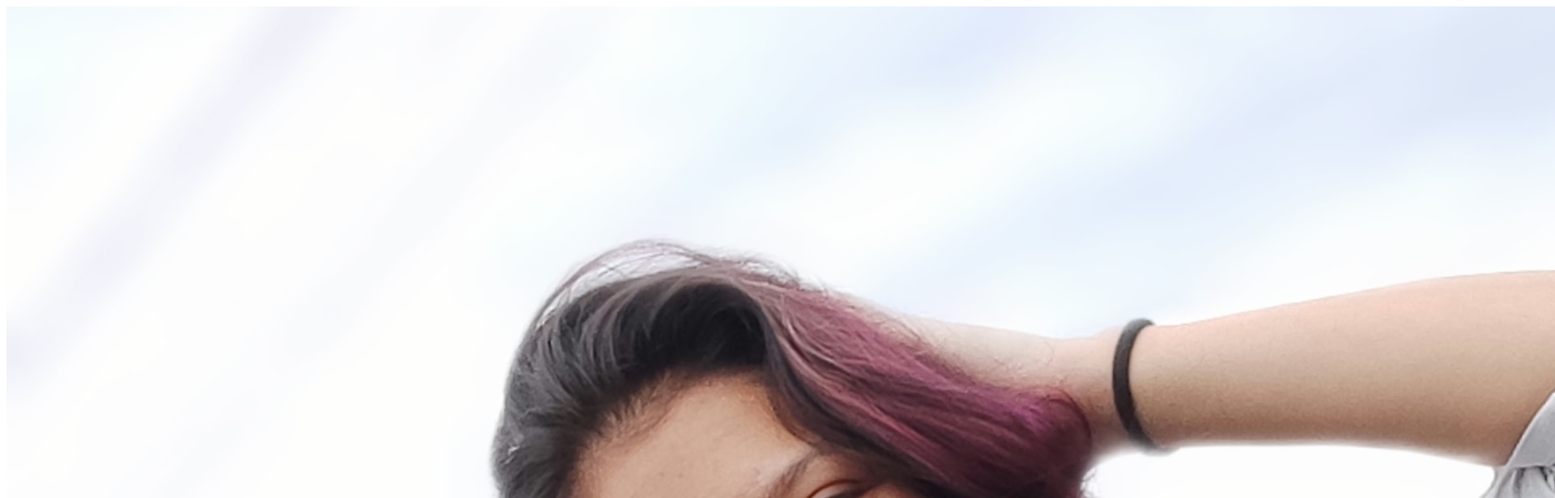
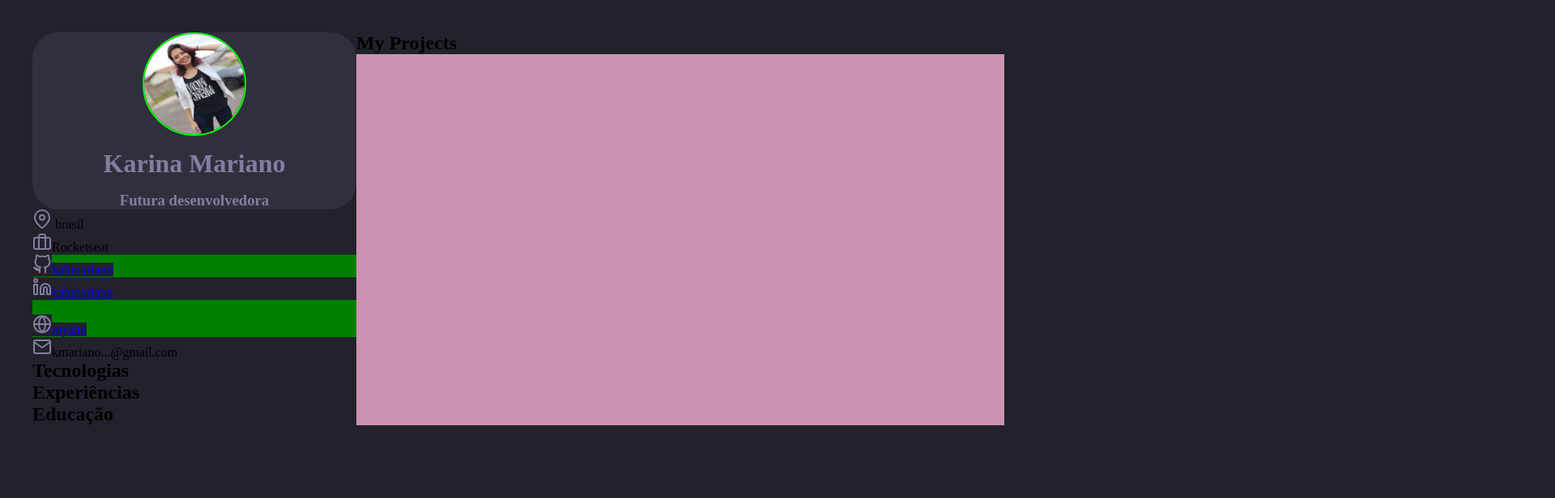
Before and after one commit to kahmariano/portifolio, a React (Create React App) app: page / in a window 1280 px wide. Shown: the top 616 px of the page at 81% size, 1920 px wide, since content can reach past the window. Built offline with nearby package versions, Linux system fonts and the light colour scheme.

Commit message:
estilizaçao do lado esquerdo

```diff
--- a/src/App.jsx
+++ b/src/App.jsx
@@ -1,10 +1,13 @@
 import { Home } from './pages/Home'
-
+import GlobalStyle from './styles/global'
+import { ThemeProvider } from 'styled-components'
+import { theme } from './styles/theme/colors'
 function App() {
   return (
-    <>
+    <ThemeProvider theme={theme}>
       <Home />
-    </>
+      <GlobalStyle />
+    </ThemeProvider>
   )
 }
 
--- a/src/pages/Home/index.jsx
+++ b/src/pages/Home/index.jsx
@@ -5,16 +5,27 @@ import linkedin from '../../assets/linkedin.svg'
 import mail from '../../assets/mail.svg'
 import map_pin from '../../assets/map_pin.svg'
 import kah from '../../assets/kah.jpg'
+import {
+  Profile,
+  HomeWrapper,
+  PersonalData,
+  Technologies,
+  Experience,
+  Education,
+  RightSide,
+  LeftSide
+} from './style'
 
 export function Home() {
   return (
-    <>
-      <div>
+    <HomeWrapper>
+      <LeftSide>
+        <Profile>
           <img src={kah} alt="imagem karina" />
           <h1>Karina Mariano</h1>
           <h3>Futura desenvolvedora</h3>
-      </div>
-      <div>
+        </Profile>
+        <PersonalData>
           <p>
             <img src={map_pin} alt="icone de localizaçao" /> brasil
           </p>
@@ -22,12 +33,12 @@ export function Home() {
             <img src={briefcase} alt="icone de predio" />
             Rocketseat
           </p>
-        <a href="">
+          <a href="https://github.com/kahmariano">
             <img src={github} alt="icone github" />
             kahmariano
           </a>
           <p>
-          <a href="">
+            <a href="https://www.linkedin.com/in/karina-mariano-278a2b175/">
               <img src={linkedin} alt="icone linkedim" />
               kahmariano
             </a>
@@ -41,7 +52,20 @@ export function Home() {
             <img src={mail} alt="icone de email" />
             kmariano...@gmail.com
           </p>
-      </div>
-    </>
+        </PersonalData>
+        <Technologies>
+          <h2>Tecnologias</h2>
+        </Technologies>
+        <Experience>
+          <h2>Experiências</h2>
+        </Experience>
+        <Education>
+          <h2>Educação</h2>
+        </Education>
+      </LeftSide>
+      <RightSide>
+        <h2>My Projects</h2>
+      </RightSide>
+    </HomeWrapper>
   )
 }
--- /dev/null
+++ b/src/pages/Home/style.js
@@ -0,0 +1,60 @@
+import styled from 'styled-components'
+
+export const HomeWrapper = styled.div`
+  display: grid;
+  grid-template-columns: 1fr 2fr;
+  margin: 2.5rem;
+`
+export const LeftSide = styled.div`
+  background-color: ${({ theme }) => theme.color.bodyColor};
+`
+export const Profile = styled.div`
+  background: ${({ theme }) => theme.color.bg_cards};
+  color: ${({ theme }) => theme.color.text_color};
+  border-radius: 2rem;
+
+  /* display: grid; */
+  display: flex;
+  gap: 1rem;
+
+  flex-direction: column;
+  align-items: center;
+  justify-content: center;
+
+  img {
+    width: 8rem;
+    height: 8rem;
+    border-radius: 50%;
+    border: 2px solid #00ff00;
+    justify-content: center;
+    align-items: center;
+  }
+  h1,
+  h3 {
+    background: ${({ theme }) => theme.color.bg_cards};
+  }
+`
+export const PersonalData = styled.div`
+  background: green;
+`
+export const Technologies = styled.div`
+  background: yellow;
+`
+export const Experience = styled.div`
+  background: pink;
+`
+export const Education = styled.div`
+  background: blue;
+`
+export const RightSide = styled.div`
+  background: #cb92b1;
+`
+
+/*  Profile,
+  HomeWrapper,
+  PersonalData,
+  Technologies,
+  Experience,
+  Education,
+  RightSide,
+  LeftSide */
--- /dev/null
+++ b/src/styles/global.js
@@ -0,0 +1,10 @@
+import { createGlobalStyle } from 'styled-components'
+
+export default createGlobalStyle`
+* {
+  margin: 0;
+  padding: 0;
+  box-sizing: border-box;
+   background-color: ${({ theme }) => theme.color.bodyColor};
+
+}`
--- /dev/null
+++ b/src/styles/theme/colors.js
@@ -0,0 +1,8 @@
+export const theme = {
+  color: {
+    bodyColor: ' #22212c ',
+    text_color: '#837e9f',
+    bg_cards: '#302f3d',
+    bg_techs: '#cb92b1'
+  }
+}
```
Lines whose indentation alone changed are shown as unchanged.
